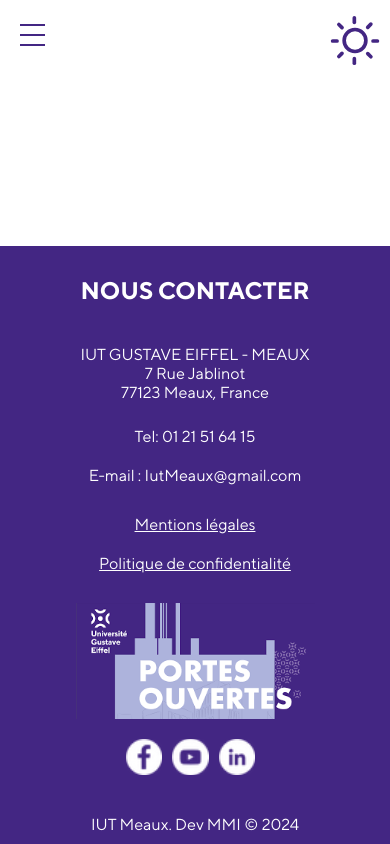
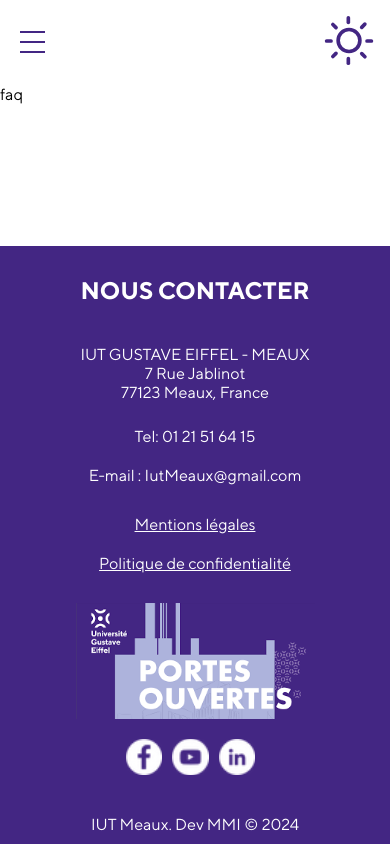
Before and after one commit to RETR0EDIT/501, a React (Vite) app: page /faq in a window 390 px wide. Built offline with nearby package versions, Linux system fonts and the light colour scheme.

Commit message:
responsive

```diff
--- a/src/components/Faq.tsx
+++ b/src/components/Faq.tsx
@@ -1,5 +1,5 @@
 import React from "react";
 
 export default function Faq() {
-  return <div></div>;
+  return <div>faq</div>;
 }
--- a/src/components/Login.tsx
+++ b/src/components/Login.tsx
@@ -155,8 +155,10 @@ const Login: React.FC = () => {
               />
             </button>
           </form>
-          {message && <p className="login-message">{message}</p>}
-          {showLocation && <Location />}
+          <div className="login-message-ctn">
+            {message && <p className="login-message">{message}</p>}
+            {showLocation && <Location />}
+          </div>
         </div>
       </div>
       <img src="/Elispe.svg" alt="" className="elipse" />
--- a/src/components/Singin.tsx
+++ b/src/components/Singin.tsx
@@ -394,7 +394,9 @@ const Signin = () => {
                 />
               </button>
             </form>
-            {message && <p className="signin-message">{message}</p>}
+            <div className="sign-in-message-ctn">
+              {message && <p className="signin-message">{message}</p>}
+            </div>
           </div>
         </div>
         <img src="/Elispe.svg" alt="" className="elipse" />
--- a/src/components/professeur/Stats.tsx
+++ b/src/components/professeur/Stats.tsx
@@ -42,18 +42,28 @@ export default function Stats() {
     if (!showActions && actionsRef.current) {
       gsap.to(actionsRef.current, {
         x: -400,
-
-        duration: 0.4,
+        duration: 1,
         display: "none",
         zIndex: -1,
+        onUpdate: () => {
+          gsap.to(".results-container", {
+            width: "100%",
+            duration: 1,
+          });
+        },
       });
     } else if (showActions && actionsRef.current) {
       gsap.to(actionsRef.current, {
         x: 0,
-
-        duration: 0.4,
+        duration: 1,
         display: "flex",
         zIndex: 1,
+        onUpdate: () => {
+          gsap.to(".results-container", {
+            width: "calc(100% - 400px)",
+            duration: 1,
+          });
+        },
       });
     }
   }, [showActions]);
--- a/src/components/styles/header.css
+++ b/src/components/styles/header.css
@@ -226,7 +226,7 @@ body {
     left: 0;
     position: absolute;
     display: flex;
-    padding: 20px;
+    padding: 27px 20px;
   }
 
   .nav-list {
@@ -265,10 +265,9 @@ body {
   }
 
   .theme-toggle-button {
-    margin: 1rem 0 0 0;
     position: absolute;
     right: 0;
-    top: -10px;
+    top: 0px;
   }
   .nav-ctn {
     flex-direction: column;
@@ -295,7 +294,7 @@ body {
     background: #fff;
   }
   .header-nav {
-    min-height: 130px;
+    min-height: 85px;
     height: auto;
   }
   .login-page #login {
@@ -333,7 +332,7 @@ body.dark-mode {
 .theme-toggle-button {
   color: #000000;
   border: none;
-  padding: 10px;
+  padding: 16px;
   cursor: pointer;
 }
 
--- a/src/components/styles/login.css
+++ b/src/components/styles/login.css
@@ -30,6 +30,9 @@
   align-items: center;
 }
 
+.login-message-ctn {
+  height: 20px;
+}
 .login-ctn {
   display: flex;
   justify-content: center;
--- a/src/components/styles/signin.css
+++ b/src/components/styles/signin.css
@@ -19,6 +19,10 @@
   align-items: center;
   width: 75%;
   margin: 0 auto;
+}
+
+.signin-input {
+  border-radius: 10px;
 }
 
 .signin-section {
@@ -261,10 +265,11 @@ select.signin-input {
   text-align: center;
 }
 
+.sign-in-message-ctn {
+  height: 20px;
+}
+
 @media (max-width: 1500px) {
-  .signin-container {
-    height: 70vh;
-  }
   .logo-item {
     display: none;
   }
@@ -385,9 +390,11 @@ select.signin-input {
 }
 
 .phone-type-select {
+  border: none;
+  border-right: none !important; /* Remove the right border */
   margin-right: -1px; /* Remove the gap between select and input */
   height: 38px; /* Ensure the select element has the same height as the input */
-  border: 1px solid #432683; /* Match the input border */
+  border: 1px solid #432683;
   border-radius: 10px 0 0 10px; /* Rounded corners on the left */
   padding: 10px 5px; /* Adjust the padding to make space for the text */
   font-family: "TT Norms Pro Regular"; /* Match the input font */
@@ -404,7 +411,7 @@ select.signin-input {
   flex: 1; /* Allow the input to take the remaining space */
   height: 100%; /* Ensure the input element has the same height as the select */
   border: 1px solid #432683; /* Match the input border */
-  border-radius: 0 10px 10px 0; /* Rounded corners on the right */
+
   padding: 10px; /* Match the input padding */
   font-family: "TT Norms Pro Regular"; /* Match the input font */
   outline: none; /* Remove default outline */
```
